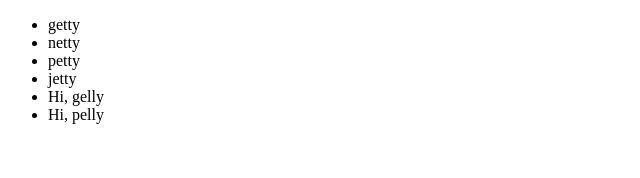
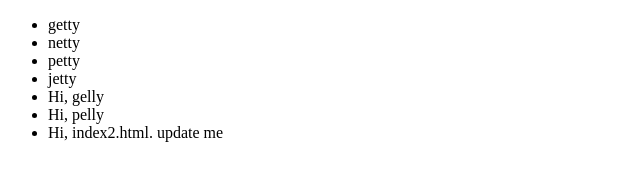
Before and after one commit to Aqurds/Testing-multiple-user-commit, a plain HTML site: page index.html in a window 1280 px wide. Shown: the whole page, without its empty margins (0-640 px from the left). Drawn offline with Linux system fonts and the light colour scheme.

Commit message:
grettings message added

```diff
--- a/index.html
+++ b/index.html
@@ -12,6 +12,7 @@
       <li>jetty</li>
       <li>Hi, gelly</li>
       <li>Hi, pelly</li>
+      <li>Hi, index2.html. update me</li>
     </ul>
   </body>
 </html>
```
